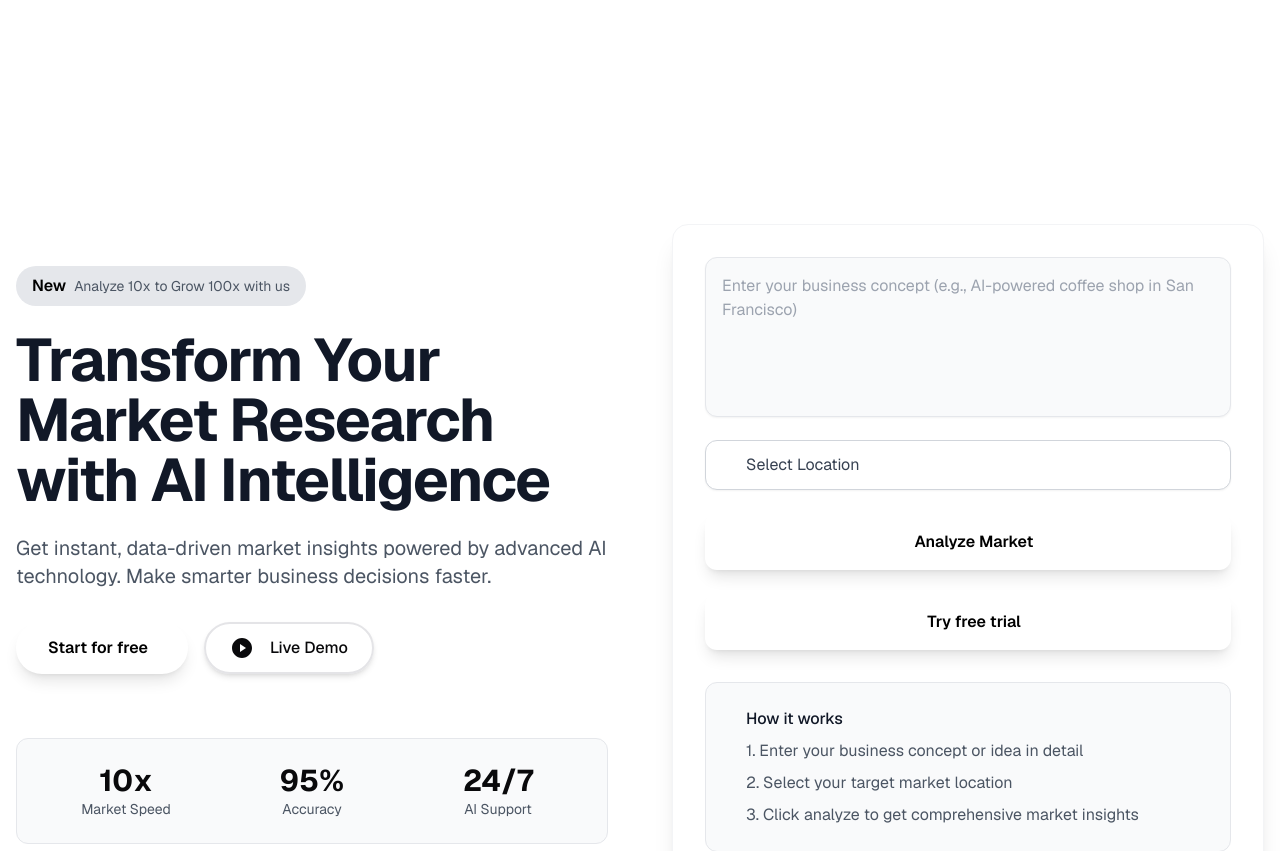
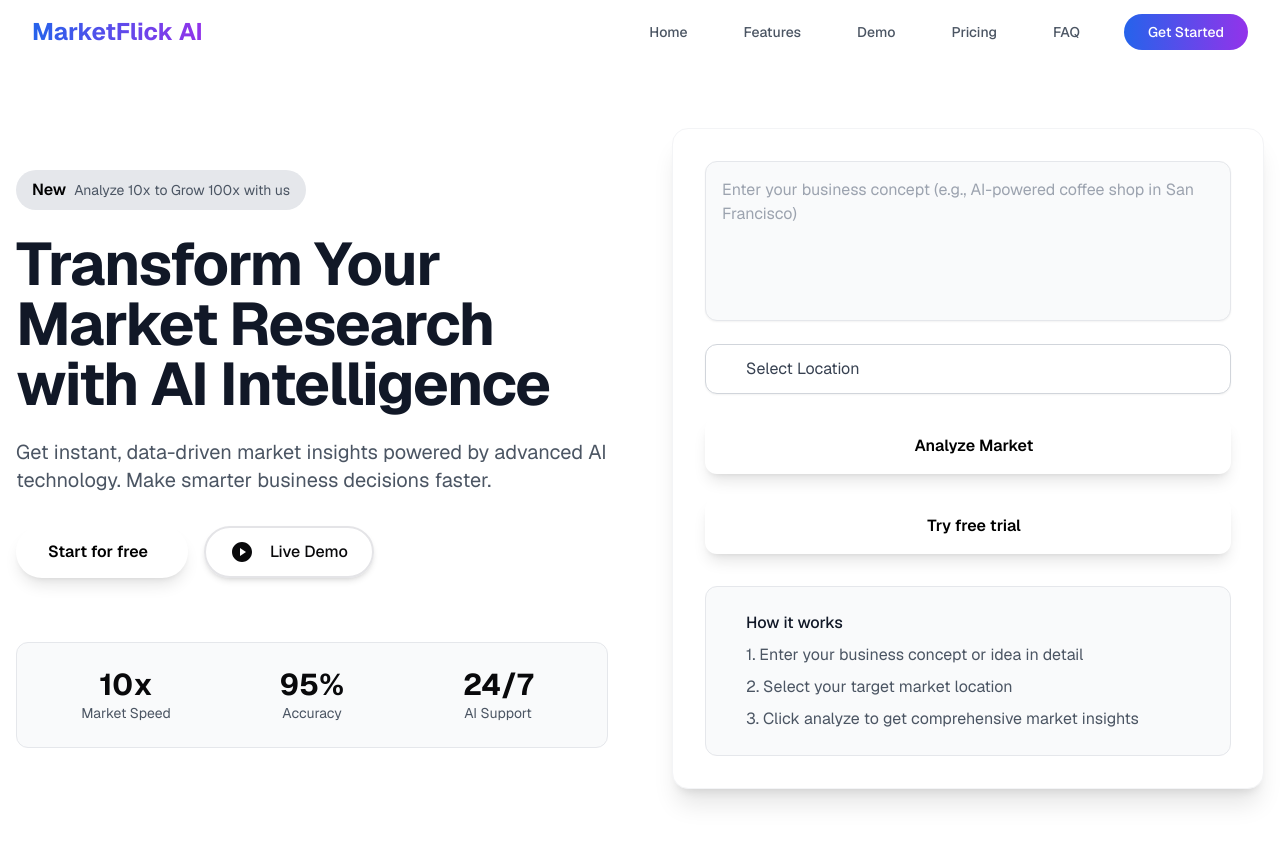
Before and after one commit to nafi-ullah/market-flick-ai, a Next.js app in the folder client/: page / in a window 1280 px wide. Shown: the top 851 px of the page. Built offline with nearby package versions, Linux system fonts and the light colour scheme.

Commit message:
added landing navbar and footer

```diff
--- a/client/app/page.tsx
+++ b/client/app/page.tsx
@@ -1,26 +1,39 @@
 "use client";
 import React, { useState } from "react";
-
 
 import HeroSection from "@/components/landings/HeroSection";
 import ProductVideoSection from "@/components/landings/VideoSection";
 import DetailedFeaturesSection from "@/components/landings/Features";
 import PricingComponent from "@/components/landings/Pricing";
 import ProductFrequentlyAskedQuestionsSection from "@/components/landings/FAQSection";
+import Navbar from "@/components/shared/Navbar";
+import Footer from "@/components/shared/Footer";
 
 
 
 export default function Home() {
 
   return (
-    <div className="font-[family-name:var(--font-geist-sans)] pt-24">
-      {/* <Navbar /> */}
-      {/* <Header/> */}
-      <HeroSection />
-              <ProductVideoSection />
-              <DetailedFeaturesSection />
-              <PricingComponent />
-              <ProductFrequentlyAskedQuestionsSection />
+    <div className="font-[family-name:var(--font-geist-sans)]">
+      <Navbar />
+      <main>
+        <section id="hero">
+          <HeroSection />
+        </section>
+        <section id="product-video-section">
+          <ProductVideoSection />
+        </section>
+        <section id="features">
+          <DetailedFeaturesSection />
+        </section>
+        <section id="pricing">
+          <PricingComponent />
+        </section>
+        <section id="faq">
+          <ProductFrequentlyAskedQuestionsSection />
+        </section>
+      </main>
+      <Footer />
     </div>
   );
 }
--- /dev/null
+++ b/client/components/shared/Footer.tsx
@@ -0,0 +1,106 @@
+import React from 'react';
+import { motion } from 'framer-motion';
+import { FiGithub, FiTwitter, FiLinkedin, FiMail } from 'react-icons/fi';
+
+const Footer = () => {
+  const footerSections = [
+    {
+      title: 'Product',
+      links: [
+        { name: 'Features', href: '#features' },
+        { name: 'Pricing', href: '#pricing' },
+        { name: 'Demo', href: '#product-video-section' },
+        { name: 'FAQ', href: '#faq' },
+      ],
+    },
+    {
+      title: 'Company',
+      links: [
+        { name: 'About Us', href: '#' },
+        { name: 'Careers', href: '#' },
+        { name: 'Blog', href: '#' },
+        { name: 'Contact', href: '#' },
+      ],
+    },
+    {
+      title: 'Legal',
+      links: [
+        { name: 'Privacy Policy', href: '#' },
+        { name: 'Terms of Service', href: '#' },
+        { name: 'Cookie Policy', href: '#' },
+      ],
+    },
+  ];
+
+  const socialLinks = [
+    { icon: <FiGithub className="w-5 h-5" />, href: '#' },
+    { icon: <FiTwitter className="w-5 h-5" />, href: '#' },
+    { icon: <FiLinkedin className="w-5 h-5" />, href: '#' },
+    { icon: <FiMail className="w-5 h-5" />, href: '#' },
+  ];
+
+  return (
+    <footer className="bg-gray-50">
+      <div className="max-w-7xl mx-auto px-4 sm:px-6 lg:px-8 py-12">
+        <div className="grid grid-cols-1 md:grid-cols-2 lg:grid-cols-4 gap-8">
+          {/* Brand Section */}
+          <div className="space-y-4">
+            <motion.div
+              whileHover={{ scale: 1.05 }}
+              className="text-2xl font-bold bg-gradient-to-r from-blue-600 to-purple-600 bg-clip-text text-transparent"
+            >
+              MarketFlick AI
+            </motion.div>
+            <p className="text-gray-600 text-sm">
+              Empowering businesses with AI-driven market research and insights.
+            </p>
+            <div className="flex space-x-4">
+              {socialLinks.map((link, index) => (
+                <motion.a
+                  key={index}
+                  href={link.href}
+                  whileHover={{ scale: 1.1 }}
+                  whileTap={{ scale: 0.95 }}
+                  className="text-gray-600 hover:text-gray-900 transition-colors"
+                >
+                  {link.icon}
+                </motion.a>
+              ))}
+            </div>
+          </div>
+
+          {/* Footer Sections */}
+          {footerSections.map((section) => (
+            <div key={section.title}>
+              <h3 className="text-sm font-semibold text-gray-900 uppercase tracking-wider mb-4">
+                {section.title}
+              </h3>
+              <ul className="space-y-3">
+                {section.links.map((link) => (
+                  <li key={link.name}>
+                    <motion.a
+                      href={link.href}
+                      whileHover={{ x: 5 }}
+                      className="text-gray-600 hover:text-gray-900 text-sm transition-colors"
+                    >
+                      {link.name}
+                    </motion.a>
+                  </li>
+                ))}
+              </ul>
+            </div>
+          ))}
+        </div>
+
+        {/* Bottom Section */}
+        <div className="mt-12 pt-8 border-t border-gray-200">
+          <p className="text-center text-gray-500 text-sm">
+            © {new Date().getFullYear()} MarketFlick AI. All rights reserved.
+          </p>
+        </div>
+      </div>
+    </footer>
+  );
+};
+
+export default Footer;
--- /dev/null
+++ b/client/components/shared/Navbar.tsx
@@ -0,0 +1,133 @@
+import React, { useState, useEffect } from 'react';
+import { motion, AnimatePresence } from 'framer-motion';
+import Link from 'next/link';
+import { FiMenu, FiX } from 'react-icons/fi';
+
+const Navbar = () => {
+  const [isScrolled, setIsScrolled] = useState(false);
+  const [isMobileMenuOpen, setIsMobileMenuOpen] = useState(false);
+
+  // Navigation items
+  const navItems = [
+    { name: 'Home', href: '#hero' },
+    { name: 'Features', href: '#features' },
+    { name: 'Demo', href: '#product-video-section' },
+    { name: 'Pricing', href: '#pricing' },
+    { name: 'FAQ', href: '#faq' },
+  ];
+
+  useEffect(() => {
+    const handleScroll = () => {
+      setIsScrolled(window.scrollY > 10);
+    };
+
+    window.addEventListener('scroll', handleScroll);
+    return () => window.removeEventListener('scroll', handleScroll);
+  }, []);
+
+  const scrollToSection = (sectionId: string) => {
+    const element = document.querySelector(sectionId);
+    if (element) {
+      const offset = 80; // Height of the fixed navbar
+      const elementPosition = element.getBoundingClientRect().top;
+      const offsetPosition = elementPosition + window.pageYOffset - offset;
+
+      window.scrollTo({
+        top: offsetPosition,
+        behavior: 'smooth'
+      });
+    }
+    setIsMobileMenuOpen(false);
+  };
+
+  return (
+    <motion.nav
+      initial={{ y: -100 }}
+      animate={{ y: 0 }}
+      className={`fixed top-0 left-0 right-0 z-50 transition-all duration-300 ${
+        isScrolled ? 'bg-white shadow-lg' : 'bg-transparent'
+      }`}
+    >
+      <div className="max-w-7xl mx-auto px-4 sm:px-6 lg:px-8">
+        <div className="flex justify-between items-center h-16">
+          {/* Logo */}
+          <motion.div
+            whileHover={{ scale: 1.05 }}
+            className="flex-shrink-0"
+          >
+            <Link href="/">
+              <span className="text-2xl font-bold bg-gradient-to-r from-blue-600 to-purple-600 bg-clip-text text-transparent">
+                MarketFlick AI
+              </span>
+            </Link>
+          </motion.div>
+
+          {/* Desktop Navigation */}
+          <div className="hidden md:flex items-center space-x-8">
+            {navItems.map((item) => (
+              <motion.button
+                key={item.name}
+                whileHover={{ scale: 1.05 }}
+                whileTap={{ scale: 0.95 }}
+                className="text-gray-600 hover:text-gray-900 px-3 py-2 rounded-md text-sm font-medium"
+                onClick={() => scrollToSection(item.href)}
+              >
+                {item.name}
+              </motion.button>
+            ))}
+            <motion.button
+              whileHover={{ scale: 1.05 }}
+              whileTap={{ scale: 0.95 }}
+              className="bg-gradient-to-r from-blue-600 to-purple-600 text-white px-6 py-2 rounded-full text-sm font-medium"
+            >
+              Get Started
+            </motion.button>
+          </div>
+
+          {/* Mobile menu button */}
+          <div className="md:hidden">
+            <button
+              onClick={() => setIsMobileMenuOpen(!isMobileMenuOpen)}
+              className="inline-flex items-center justify-center p-2 rounded-md text-gray-600 hover:text-gray-900 focus:outline-none"
+            >
+              {isMobileMenuOpen ? (
+                <FiX className="h-6 w-6" />
+              ) : (
+                <FiMenu className="h-6 w-6" />
+              )}
+            </button>
+          </div>
+        </div>
+      </div>
+
+      {/* Mobile menu */}
+      <AnimatePresence>
+        {isMobileMenuOpen && (
+          <motion.div
+            initial={{ opacity: 0, height: 0 }}
+            animate={{ opacity: 1, height: 'auto' }}
+            exit={{ opacity: 0, height: 0 }}
+            className="md:hidden bg-white"
+          >
+            <div className="px-2 pt-2 pb-3 space-y-1 sm:px-3">
+              {navItems.map((item) => (
+                <button
+                  key={item.name}
+                  className="text-gray-600 hover:text-gray-900 block px-3 py-2 rounded-md text-base font-medium w-full text-left"
+                  onClick={() => scrollToSection(item.href)}
+                >
+                  {item.name}
+                </button>
+              ))}
+              <button className="w-full bg-gradient-to-r from-blue-600 to-purple-600 text-white px-6 py-2 rounded-full text-sm font-medium">
+                Get Started
+              </button>
+            </div>
+          </motion.div>
+        )}
+      </AnimatePresence>
+    </motion.nav>
+  );
+};
+
+export default Navbar;
```
